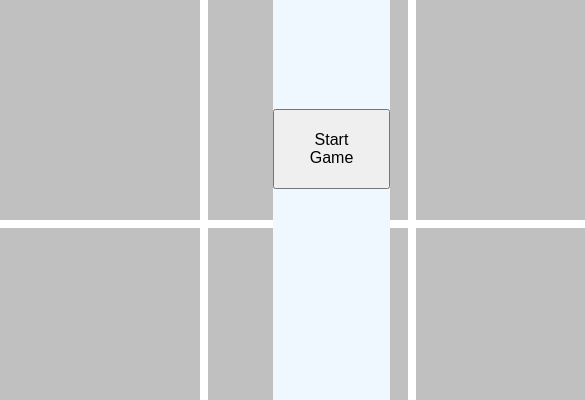
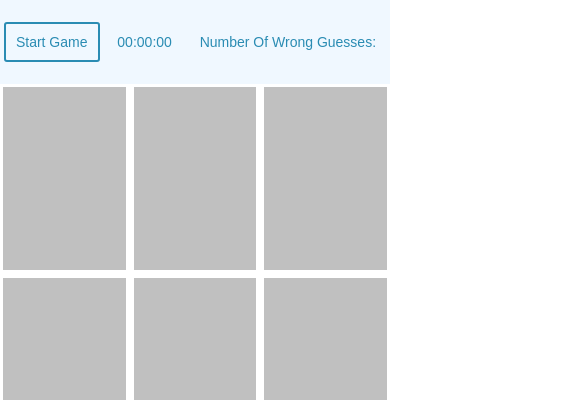
Before and after one commit to danah2139/memory-game, a plain HTML site: page index.html in a window 390 px wide. Shown: the top 400 px of the page, 585 px wide, since content can reach past the window. Drawn offline with Linux system fonts and the light colour scheme.

Commit message:
add mobile responsive

```diff
--- a/index.js
+++ b/index.js
@@ -78,7 +78,7 @@ function pickCard(e) {
 		if (state.firstCard === state.secondCard) {
 			state.cardsCounter -= 2;
 			if (state.cardsCounter === 0) {
-				window.prompt('You Win!');
+				alert('You Won!');
 				return;
 			}
 		} else {
--- a/style.css
+++ b/style.css
@@ -3,6 +3,7 @@
 	margin: 0;
 	padding: 0;
 	font-family: Arial, Helvetica, sans-serif;
+	color: rgb(42, 140, 179);
 }
 .container {
 	display: flex;
@@ -11,9 +12,9 @@
 }
 
 .menu {
-	width: 30%;
+	width: 20%;
 	height: 100%;
-	background-color: aliceblue;
+	background-color: rgb(240, 248, 255);
 	display: flex;
 	flex-direction: column;
 	justify-content: space-around;
@@ -29,11 +30,19 @@
 
 button {
 	padding: 20px 30px;
-	font-size: 16px;
+	font-size: 22px;
+	background-color: transparent;
+	border: 2px solid;
+	border-radius: 3px;
+}
+button:hover {
+	background-color: rgba(116, 212, 219, 0.5);
 }
 
 h2 {
-	font-size: 1.2em;
+	font-size: 2em;
+	text-align: center;
+	font-weight: 400;
 }
 h2 > span {
 	color: red;
@@ -41,35 +50,82 @@ h2 > span {
 
 .cards-container {
 	height: 100%;
-	width: 70%;
+	width: 80%;
 	display: grid;
 	grid-template-columns: repeat(3, 1fr);
 	grid-template-rows: auto;
 	gap: 0.5rem;
+	padding: 3px;
+	/* position: relative;
+	text-align: center;
+	transition: transform 0.8s;
+	transform-style: preserve-3d; */
 }
 .card {
-	width: 200px;
-	height: 220px;
+	max-width: 260px;
+	max-height: 220px;
+	/* perspective: 1000px; */
+	position: relative;
+	text-align: center;
+	/* transition: transform 0.8s; */
+	/* transform-style: preserve-3d; */
 }
+/* .card:hover {
+	position: absolute;
+	transform: rotateY(180deg);
+} */
 
 .cards-container .flliped {
 	background-color: silver;
 }
 [data='1'] {
 	background-color: blueviolet;
+	/* transform: rotateY(180deg); */
 }
 [data='2'] {
 	background-color: chartreuse;
+	/* transform: rotateY(180deg); */
 }
 [data='3'] {
 	background-color: darkcyan;
+	/* transform: rotateY(180deg); */
 }
 [data='4'] {
 	background-color: darksalmon;
+	/* transform: rotateY(180deg); */
 }
 [data='5'] {
 	background-color: darkturquoise;
+	/* transform: rotateY(180deg); */
 }
 [data='6'] {
 	background-color: deeppink;
+	/* transform: rotateY(180deg); */
 }
+
+@media only screen and (max-width: 880px) {
+	.container {
+		flex-direction: column;
+		font-size: 11px;
+	}
+	button,
+	.timer,
+	h2 {
+		font-size: 14px;
+		padding: 10px 10px;
+	}
+	.cards-container {
+		grid-template-columns: repeat(3, 1fr);
+		width: 100%;
+		height: 90%;
+		order: 2;
+	}
+	.menu {
+		flex-direction: row;
+		text-align: center;
+		justify-content: space-around;
+		width: 100%;
+		height: 10%;
+		order: 1;
+	}
+}
```
